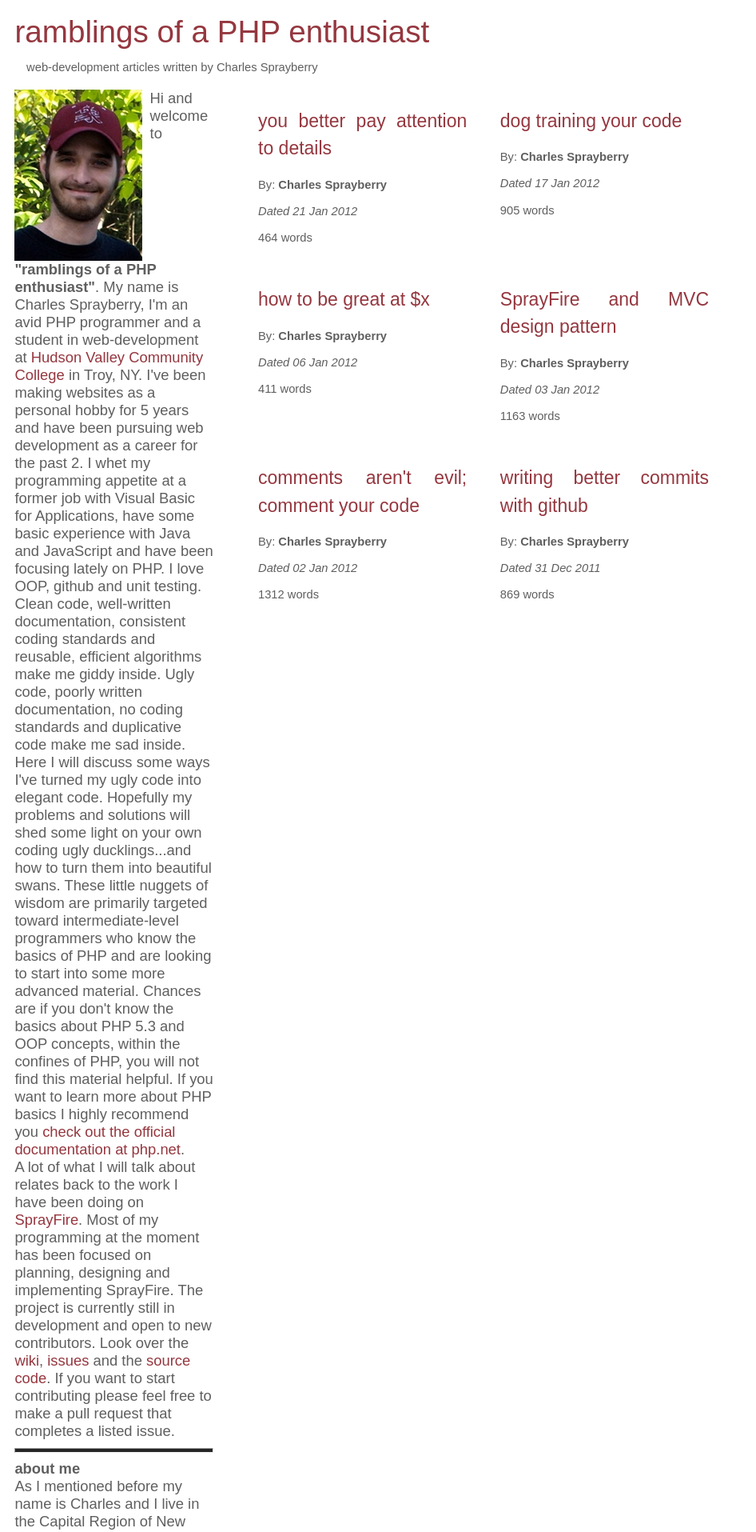
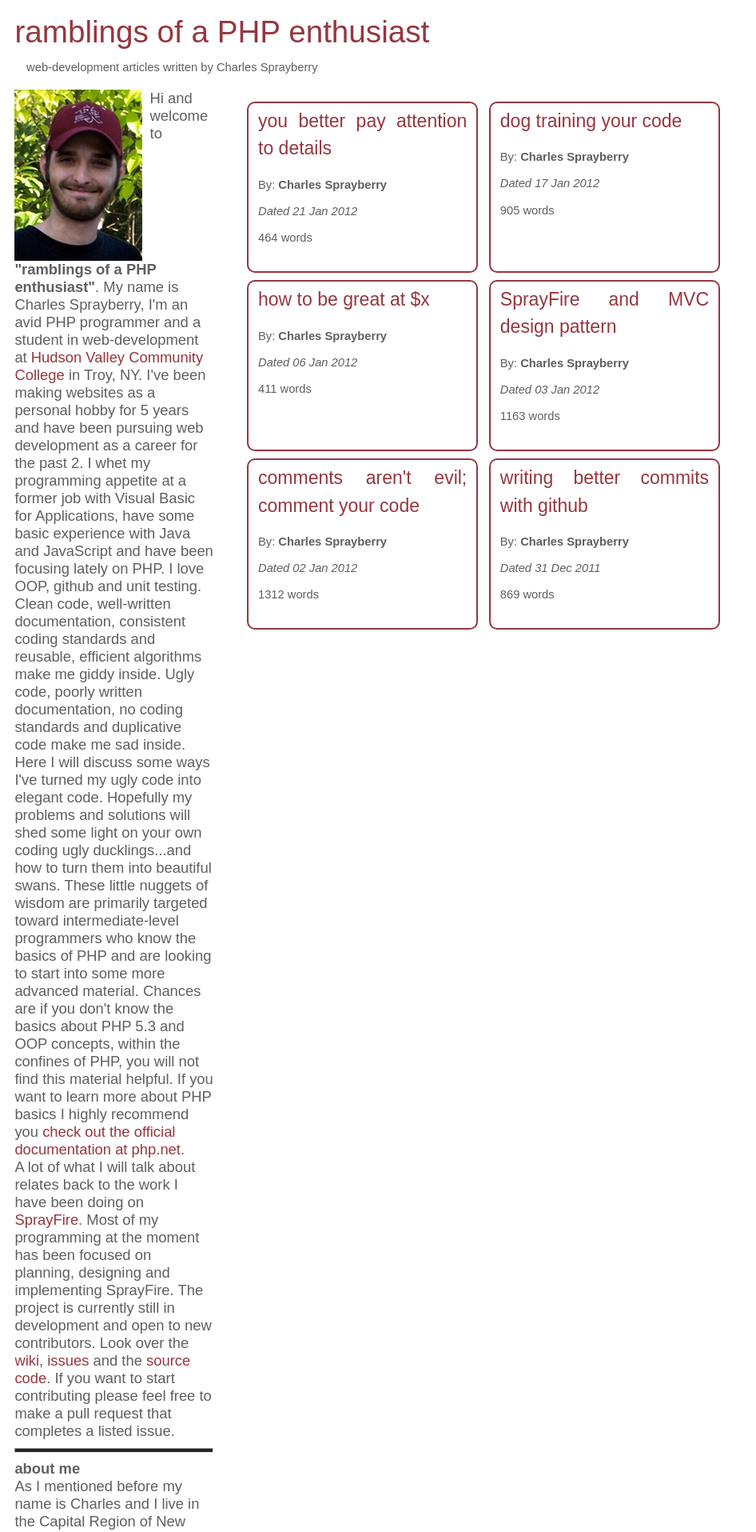
Before and after one commit to cspray/archived-blog, a Jekyll site: the page built from index-real.html, in a window 1280 px wide. Shown: the top 1915 px of the page at 80% size, without its empty margins (0-946 px from the left). Built offline with Jekyll 4.4.1, drawn with Linux system fonts in a browser that asks for light colours.

Commit message:
UPD _includes/style.css changing border to always be around post links

```diff
--- a/_includes/style.css
+++ b/_includes/style.css
@@ -202,7 +202,7 @@ code {
 }
 
 .post-link > div {
-    border: 2px solid rgb(255, 255, 255);
+    border: 2px solid rgb(149, 55, 63);
     border-radius: 10px;
     -moz-border-radius: 10px;
     width: 275px;
@@ -210,7 +210,6 @@ code {
 }
 
 .post-link:hover > div {
-    border: 2px solid rgb(149, 55, 63);
     box-shadow: 5px 5px 2px #888;
 }
 
```
